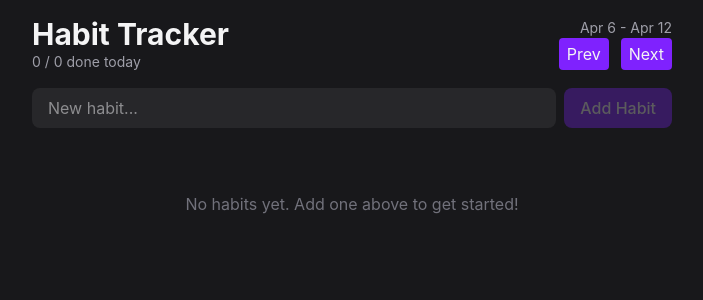
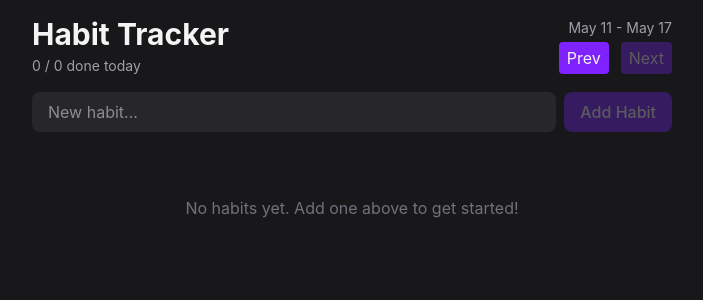
Before and after one commit to 1drie5/react-habit-tracker, a React (Vite) app: page / in a window 1280 px wide. Shown: the top 300 px of the page, without its empty margins (288-991 px from the left). Built offline with nearby package versions, Linux system fonts and the light colour scheme.

Commit message:
add weekly navigation with dynamic visible date range tracking

```diff
--- a/src/App.tsx
+++ b/src/App.tsx
@@ -1,18 +1,27 @@
 import { Header } from "./components/Header"
 import { HabitForm } from "./components/HabitForm"
 import { HabitList } from "./components/HabitList"
-// import { useState } from "react"
+import { useState } from "react"
 // import { isSameDay } from "date-fns"
 import { HabitProvider } from "./context/HabitProvider"
+import { addWeeks, eachDayOfInterval, endOfWeek, startOfWeek } from "date-fns"
 
 export default function App() {
-
+  const [weekOffset, setWeekOffset] = useState(0)
+  const week = addWeeks(new Date(), weekOffset)
+  const visibleDates = eachDayOfInterval({
+      start: startOfWeek(week, { weekStartsOn: 1 }),
+      end: endOfWeek(week, { weekStartsOn: 1 }),
+    })
 
   return <div className="max-w-2xl mx-auto p-4 flex flex-col gap-4">
     <HabitProvider>
-      <Header />
+      <Header visibleDates={visibleDates}
+        onPrev={() => setWeekOffset((o) => o - 1)}
+        onNext={() => setWeekOffset((o) => o + 1)}
+      />
       <HabitForm />
-      <HabitList />
+      <HabitList visibleDates={visibleDates} />
     </HabitProvider>
   </div>
 }
--- a/src/components/HabitList.tsx
+++ b/src/components/HabitList.tsx
@@ -6,9 +6,11 @@ import { format, eachDayOfInterval, startOfWeek, endOfWeek, isFuture, isSameDay,
 // import { HabitContext } from "../context/HabitProvider";
 
 
+type HabitListProps = {
+  visibleDates: Date[]
+}
 
-
-export function HabitList() {
+export function HabitList({ visibleDates }: HabitListProps) {
   const { habits } = useHabits()
     if (habits.length === 0) {
     return (
@@ -19,24 +21,25 @@ export function HabitList() {
   }
     return <div className="flex flex-col gap-3">
       {habits.map(habit => (
-        <HabitItem key={habit.id} habit={habit}/>
+        <HabitItem key={habit.id} habit={habit} visibleDates={visibleDates}/>
       ))}
     </div>
 }
 type HabitItemProps = {
-    habit: Habit
-  }
+  habit: Habit
+  visibleDates: Date[]
+}
 
-function HabitItem({ habit }: HabitItemProps) {
+function HabitItem({ habit, visibleDates }: HabitItemProps) {
   // const habitContext = useContext(HabitContext)
   // habitContext?.name
 
   const  { deleteHabit, toggleHabit } = useHabits()
-
+  /*
   const visibleDays = eachDayOfInterval({
     start: startOfWeek(new Date(), { weekStartsOn: 1 }),
     end: endOfWeek(new Date(), { weekStartsOn: 1 }),
-  })
+  }) */
 
   const streak = getStreak(habit.completions)
 
@@ -54,7 +57,7 @@ function HabitItem({ habit }: HabitItemProps) {
       </div>
 
       <div className="flex gap-1.5">
-        {visibleDays.map(date => (
+        {visibleDates.map(date => (
           <Button
             className="flex flex-1 flex-col items-center gap-0.5 rounded-lg text-xs"
             key={date.toISOString()}
--- a/src/components/Header.tsx
+++ b/src/components/Header.tsx
@@ -1,24 +1,36 @@
-import { isToday } from "date-fns";
+import { format, isToday } from "date-fns";
 import { useHabits } from "../context/useHabits";
 import { Button } from "./Buttons";
 
-export function Header() {
+type HeaderProps = {
+  visibleDates: Date[]
+  onPrev: () => void
+  onNext: () => void
+}
+export function Header({ visibleDates, onPrev, onNext }: HeaderProps) {
   const  { habits } = useHabits();
   const doneToday = habits.filter(h =>
     h.completions.some(c =>  isToday(c)),
   ).length
-  return <header className="flex items-center justify-between">
-    <div className="flex flex-col fap-1">
+
+  const dateRange = `${format(visibleDates[0], "MMM d")} - ${format(visibleDates.at(-1)!, "MMM d")}`;
+
+
+  return (
+  <header className="flex items-center justify-between">
+    <div className="flex flex-col gap-1">
       <h1 className="text-3xl font-bold">Habit Tracker</h1>
       <span className="text-zinc-400 text-sm">{doneToday} / {habits.length} done today</span>
     </div>
 
-    <div className="flex flex-col fap-1 items-end">
-      <span className="text-zinc-400 text-sm">Apr 6 - Apr 12</span>
+    <div className="flex flex-col gap-1 items-end">
+      <span className="text-zinc-400 text-sm">{dateRange}</span>
       <div className="flex items-center gap-3">
-        <Button>Prev</Button>
-        <Button>Next</Button>
+        <Button onClick={onPrev}>Prev</Button>
+        <Button onClick={onNext}
+         disabled={visibleDates.some(d => isToday(d))}>Next</Button>
       </div>
     </div>
   </header>
+  )
 }
```
